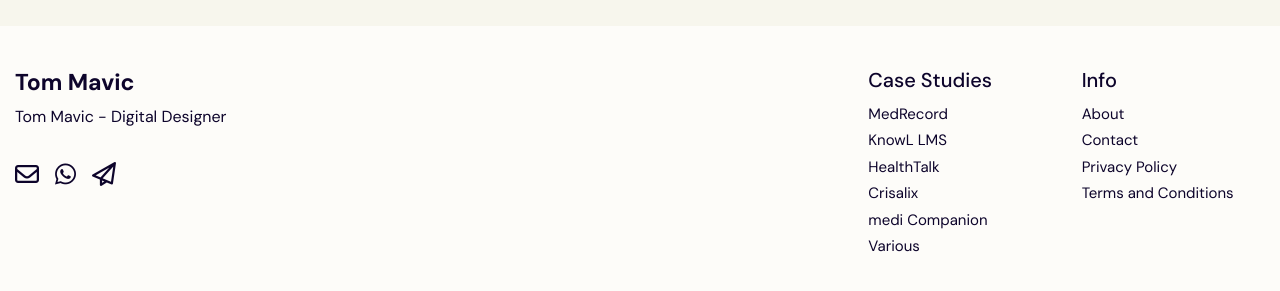
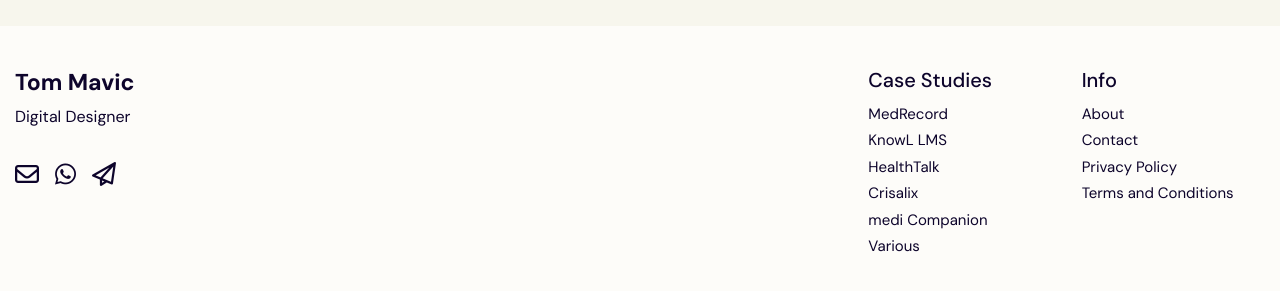
Before and after one commit to tmuxweb/84bull, a Jekyll site: the page built from pages/home.md, in a window 1280 px wide and 900 px high, scrolled down 1577 px. Shown: the part 590-881 px from the top of the window. Built offline with Jekyll 4.4.1, drawn with Linux system fonts in a browser that asks for light colours.

Commit message:
footer fix

```diff
--- a/_config.yml
+++ b/_config.yml
@@ -171,7 +171,7 @@ menu:
 footer:
   enable_footer: true # show/hide the entire footer
   footer_title: "Tom Mavic"
-  footer_description: "Tom Mavic - Digital Designer"
+  footer_description: "Digital Designer"
   enable_social_media_icons: true
   enable_contact_details: false
   enable_menu_footer_primary: true
```
